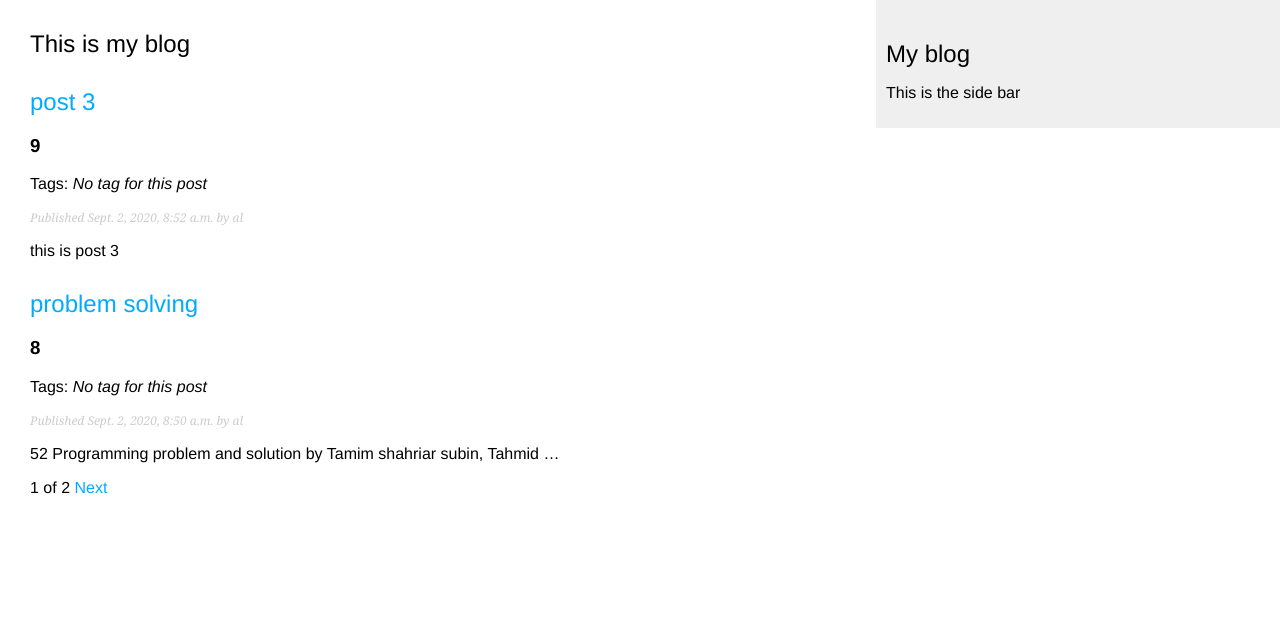
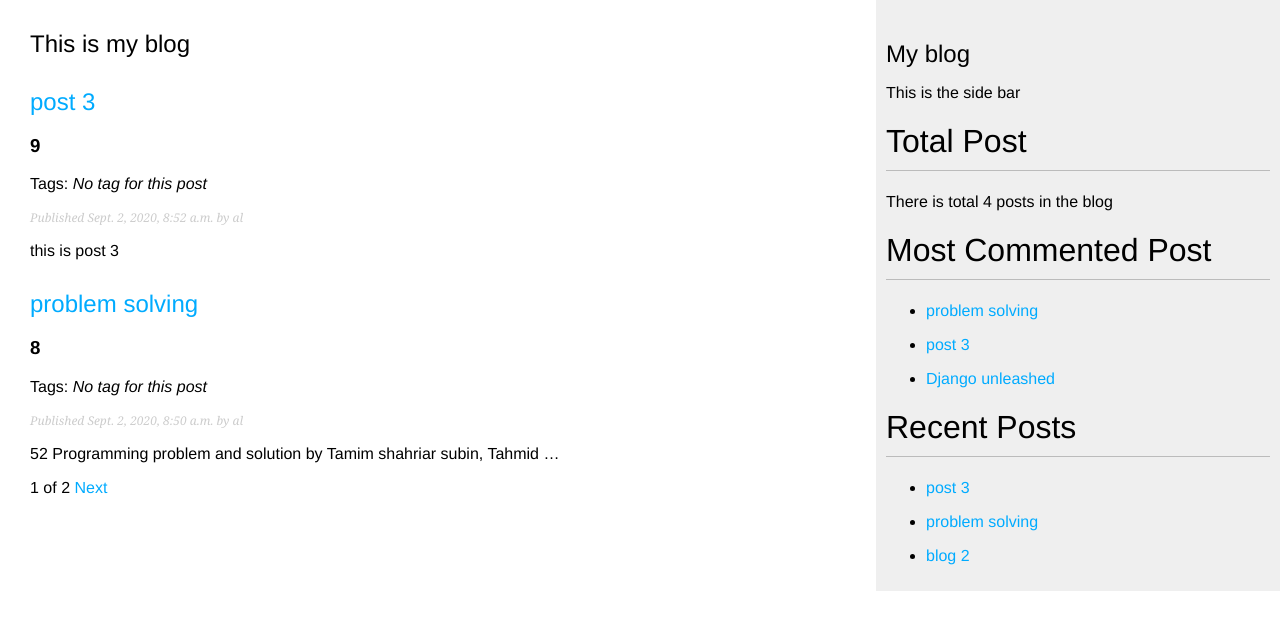
Before and after one commit to alxayeed/django3-blog, a Django app: page / in a window 1280 px wide. Shown: the top 630 px of the page. Run offline with Django 3.2, Linux system fonts and the light colour scheme; data comes from the database, SQL or seed files in the repository; parts of the project's set-up code (start-up, migrations or seed data) failed here and were passed over.

Commit message:
custom tag(simple_tag,inclusion_tag) added

```diff
--- a/blog/templates/blog/base.html
+++ b/blog/templates/blog/base.html
@@ -1,18 +1,40 @@
+{% load blog_tags %}
 {% load static %}
+
 <!DOCTYPE html>
 <html lang="en">
+
 <head>
   <meta charset="UTF-8" />
   <meta name="viewport" content="width=device-width, initial-scale=1.0" />
   <title>{% block title %} default title {% endblock %}</title>
   <link rel="stylesheet" href="{% static "blog/css/blog.css" %}">
 </head>
+
 <body>
   <div id="content">{% block content %} {% endblock %}</div>
 
   <div id="sidebar">
     <h2>My blog</h2>
     <p>This is the side bar</p>
+    <h1>Total Post</h1>
+    There is total {% count_posts %} posts in the blog
+    <h1>Most Commented Post</h1>
+    {% most_commented_posts 3 as most_commented_post %}
+    {% for post in most_commented_post %}
+    <ul>
+      <li> <a href="{{ post.get_absolute_url }}">{{ post.title }}</a> </li>
+    </ul>
+    {% endfor %}
+
+    {# Recent posts #}
+    {% recent_posts 3 %}
+    <!-- {% for post in recent_posts %}
+    <ul>
+      <li> <a href="{{ post.get_absolute_url }}">{{ post.title }}</a></li>
+    </ul>
+    {% endfor %} -->
   </div>
 </body>
+
 </html>
--- /dev/null
+++ b/blog/templates/blog/post/recent_posts.html
@@ -0,0 +1,6 @@
+<h1>Recent Posts </h1>
+{% for post in recent_posts %}
+<ul>
+    <li> <a href="{{ post.get_absolute_url }}">{{ post.title }}</a></li>
+</ul>
+{% endfor %}
--- /dev/null
+++ b/blog/templatetags/__init__.py
@@ -0,0 +1 @@
+# This file ensures that this templatetags directory is treated as a python package
--- /dev/null
+++ b/blog/templatetags/blog_tags.py
@@ -0,0 +1,33 @@
+# Here I will define all the custom tags
+from django import template
+from ..models import Post
+from django.db.models import Count
+
+# a variable named register(register, nothing else),which is an instance of template.Library(),is used to register customer tags and filters
+register = template.Library()
+
+
+# simple_tag
+# returns a string , the total number posts published
+@register.simple_tag
+def count_posts():
+    total_posts = Post.published.count()
+    return total_posts
+
+
+# simple_tag
+# instead of a simple list, now it is returning an iterable value, list of posts
+@register.simple_tag
+def most_commented_posts(count=5):
+    return Post.published.annotate(most_commented=Count('comment')).order_by('-most_commented')[:count]
+
+
+# @register.simple_tag
+# def recent_posts(count=5):
+#     return Post.published.all().order_by('-publish')[:count]
+
+# Lets rebuilt the recent_posts() function as a inclusion_tag, it returns render html result (render(template, context))
+@register.inclusion_tag('blog/post/recent_posts.html')  # a template
+def recent_posts(count=5):
+    recent_posts = Post.published.all().order_by('-publish')[:count]
+    return {'recent_posts': recent_posts}  # a context, in
```
Lines whose indentation alone changed are shown as unchanged.
